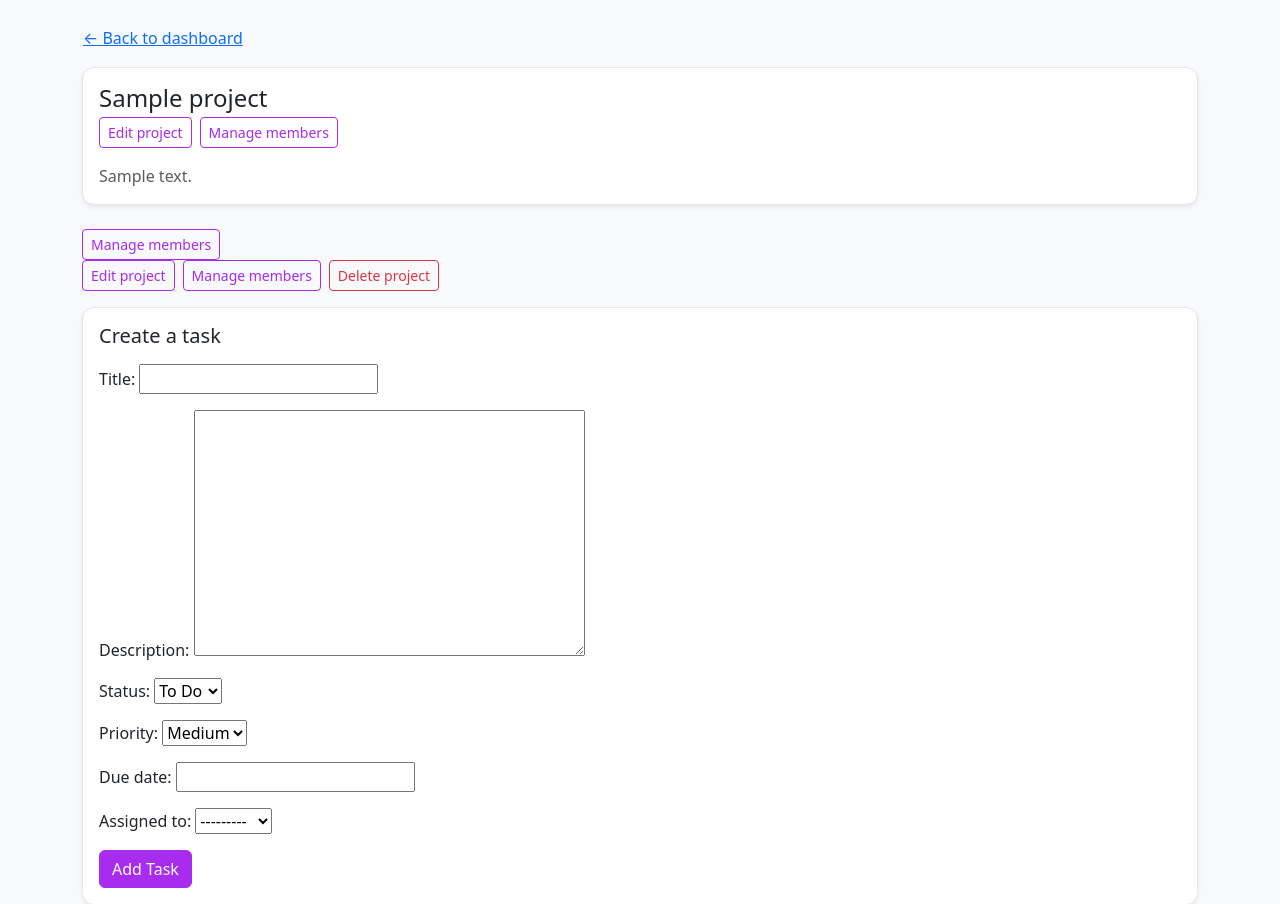
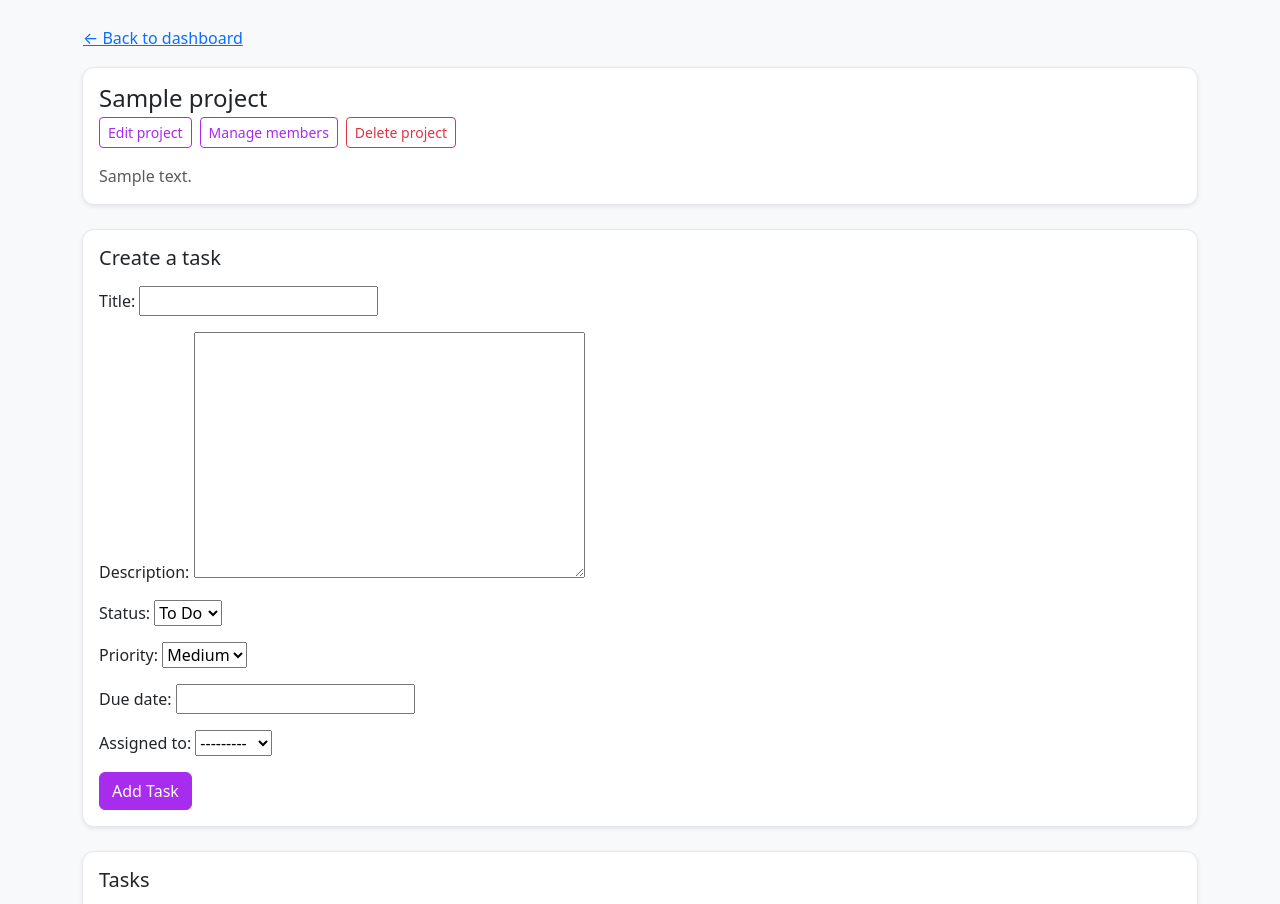
Before and after one commit to ch-4rl/pro-manager, a Django app: page /projects/1/ in a window 1280 px wide. Shown: the part 56-960 px from the top of the page. Run offline with Django 5.2, Linux system fonts and the light colour scheme; a user stored in the database is signed in; tables that the repository leaves empty hold one stand-in row (values such as "Sample post").

Commit message:
Fix duplicate project action buttons

```diff
--- a/templates/projects/project_detail.html
+++ b/templates/projects/project_detail.html
@@ -13,6 +13,7 @@
          <div class="d-flex gap-2 mb-3">
              <a class="btn btn-outline-primary btn-sm" href="{% url 'edit_project' project.id %}">Edit project</a>
              <a class="btn btn-outline-primary btn-sm" href="{% url 'project_members' project.id %}">Manage members</a>
+             <a class="btn btn-outline-danger btn-sm" href="{% url 'delete_project_confirm' project.id %}">Delete project</a>
          </div>
       {% endif %}
 
@@ -21,22 +22,6 @@
       {% endif %}
     </div>
   </div>
-
-  {% if user == project.owner %}
-      <a class="btn btn-outline-primary btn-sm" href="{% url 'project_members' project.id %}">
-          Manage members
-      </a>
-  {% endif %}
-
-  {% if user == project.owner %}
-     <div class="d-flex gap-2 mb-3">
-         <a class="btn btn-outline-primary btn-sm" href="{% url 'edit_project' project.id %}">Edit project</a>
-         <a class="btn btn-outline-primary btn-sm" href="{% url 'project_members' project.id %}">Manage members</a>
-         <a class="btn btn-outline-danger btn-sm" href="{% url 'delete_project_confirm' project.id %}">Delete project</a>
-     </div>
-  {% endif %}
-
-
 
   <div class="card shadow-sm mb-4">
     <div class="card-body">
```
